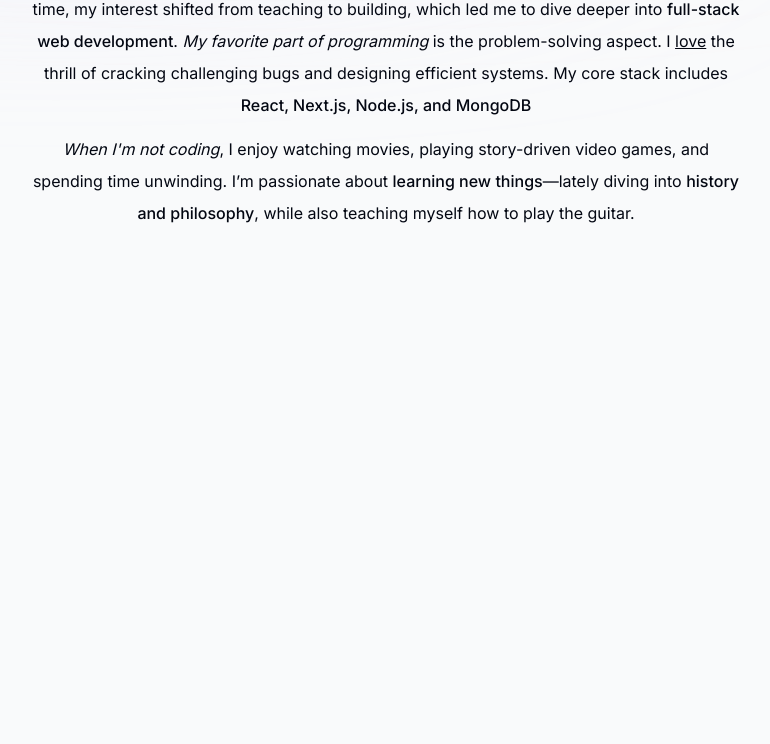
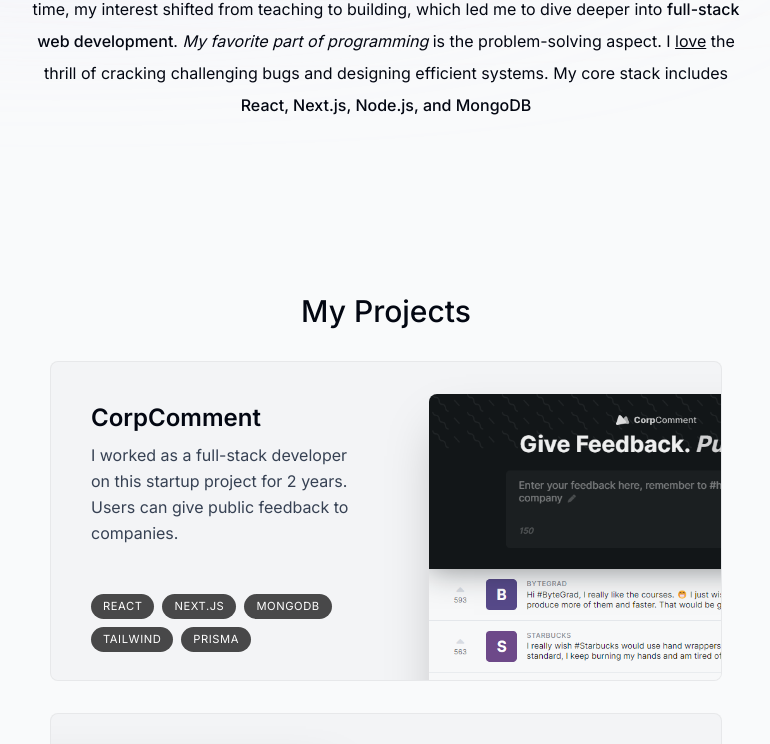
Before and after one commit to ankit50/portfolio, a Next.js app: page / in a window 1280 px wide. Shown: the part 759-1503 px from the top of the page, without its empty margins (254-1024 px from the left). Before the commit the page ends 1148 px from the top, so only its background shows below. Built offline with nearby package versions, Linux system fonts and the light colour scheme.

Commit message:
project section

```diff
--- a/app/page.tsx
+++ b/app/page.tsx
@@ -1,5 +1,6 @@
 import About from "@/components/about";
 import Intro from "@/components/intro";
+import Projects from "@/components/projects";
 import SectionDivider from "@/components/section-divider";
 
 export default function Home() {
@@ -8,6 +9,7 @@
       <Intro />
       <SectionDivider />
       <About />
+      <Projects />
     </main>
   );
 }
--- a/components/about.tsx
+++ b/components/about.tsx
@@ -28,15 +28,6 @@
           React, Next.js, Node.js, and MongoDB
         </span>
       </p>
-
-      <p>
-        <span className="italic">When I'm not coding</span>, I enjoy watching
-        movies, playing story-driven video games, and spending time unwinding.
-        I’m passionate about{" "}
-        <span className="font-medium">learning new things</span>—lately diving
-        into <span className="font-medium">history and philosophy</span>, while
-        also teaching myself how to play the guitar.
-      </p>
     </motion.section>
   );
 };
--- /dev/null
+++ b/components/project.tsx
@@ -0,0 +1,65 @@
+"use client";
+import { projectsData } from "@/lib/data";
+import React, { useRef } from "react";
+import Image from "next/image";
+import { motion, useScroll, useTransform } from "framer-motion";
+type ProjectProps = (typeof projectsData)[number];
+
+const Project = ({ title, description, tags, imageUrl }: ProjectProps) => {
+  const ref = useRef<HTMLDivElement>(null);
+  const { scrollYProgress } = useScroll({
+    target: ref,
+    offset: ["0 1", "1.33 1"],
+  });
+  const scaleProgess = useTransform(scrollYProgress, [0, 1], [0.8, 1]);
+  const opacityProgess = useTransform(scrollYProgress, [0, 1], [0.6, 1]);
+  return (
+    <motion.div
+      ref={ref}
+      style={{
+        scale: scaleProgess,
+        opacity: opacityProgess,
+      }}
+      className="group mb-3 sm:mb-8 last:mb-0"
+    >
+      <section className="bg-gray-100 max-w-[42rem] border border-black/5 rounded-lg overflow-hidden sm:pr-8 relative sm:h-[20rem] hover:bg-gray-200 transition sm:group-even:pl-8 dark:text-white dark:bg-white/10 dark:hover:bg-white/20">
+        <div className="pt-4 pb-7 px-5 sm:pl-10 sm:pr-2 sm:pt-10 sm:max-w-[50%] flex flex-col h-full sm:group-even:ml-[18rem]">
+          <h3 className="text-2xl font-semibold">{title}</h3>
+          <p className="mt-2 leading-relaxed text-gray-700 dark:text-white/70">
+            {description}
+          </p>
+          <ul className="flex flex-wrap mt-4 gap-2 sm:mt-auto">
+            {tags.map((tag, index) => (
+              <li
+                className="bg-black/[0.7] px-3 py-1 text-[0.7rem] uppercase tracking-wider text-white rounded-full dark:text-white/70"
+                key={index}
+              >
+                {tag}
+              </li>
+            ))}
+          </ul>
+        </div>
+
+        <Image
+          src={imageUrl}
+          alt="Project I worked on"
+          quality={95}
+          className="absolute hidden sm:block top-8 -right-40 w-[28.25rem] rounded-t-lg shadow-2xl
+        transition
+        group-hover:scale-[1.04]
+        group-hover:-translate-x-3
+        group-hover:translate-y-3
+        group-hover:-rotate-2
+
+        group-even:group-hover:translate-x-3
+        group-even:group-hover:translate-y-3
+        group-even:group-hover:rotate-2
+
+        group-even:right-[initial] group-even:-left-40"
+        />
+      </section>
+    </motion.div>
+  );
+};
+
+export default Project;
--- /dev/null
+++ b/components/projects.tsx
@@ -0,0 +1,24 @@
+"use client";
+
+import React from "react";
+import SectionHeading from "./section-heading";
+import { projectsData } from "@/lib/data";
+import Project from "./project";
+
+type ProjectProps = (typeof projectsData)[number];
+
+const Projects = () => {
+  return (
+    <section className="scroll-mt-28 mb-28">
+      <SectionHeading>My projects</SectionHeading>
+      <div>
+        {projectsData.map((project, index) => (
+          <React.Fragment key={index}>
+            <Project {...project} />
+          </React.Fragment>
+        ))}
+      </div>
+    </section>
+  );
+};
+export default Projects;
```
